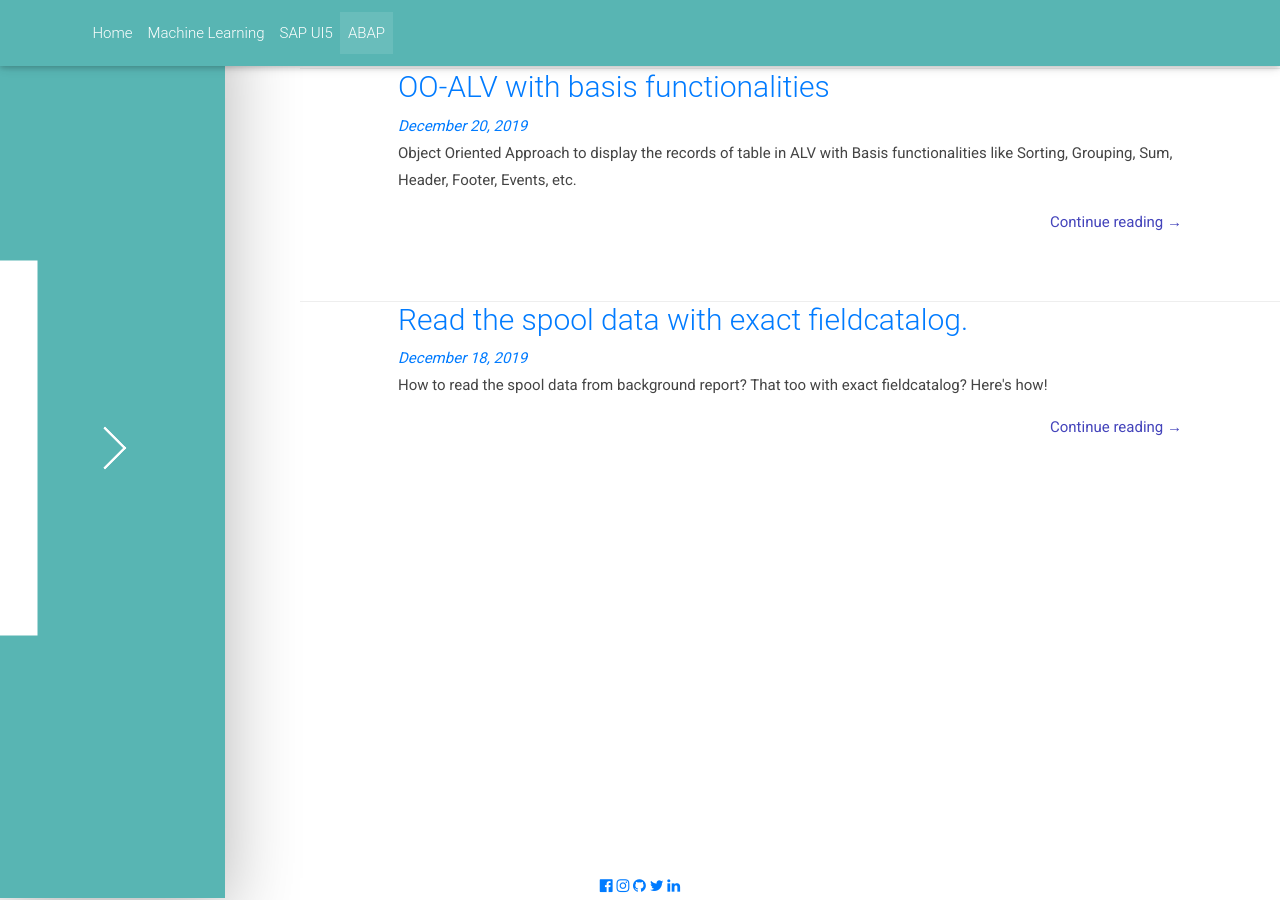
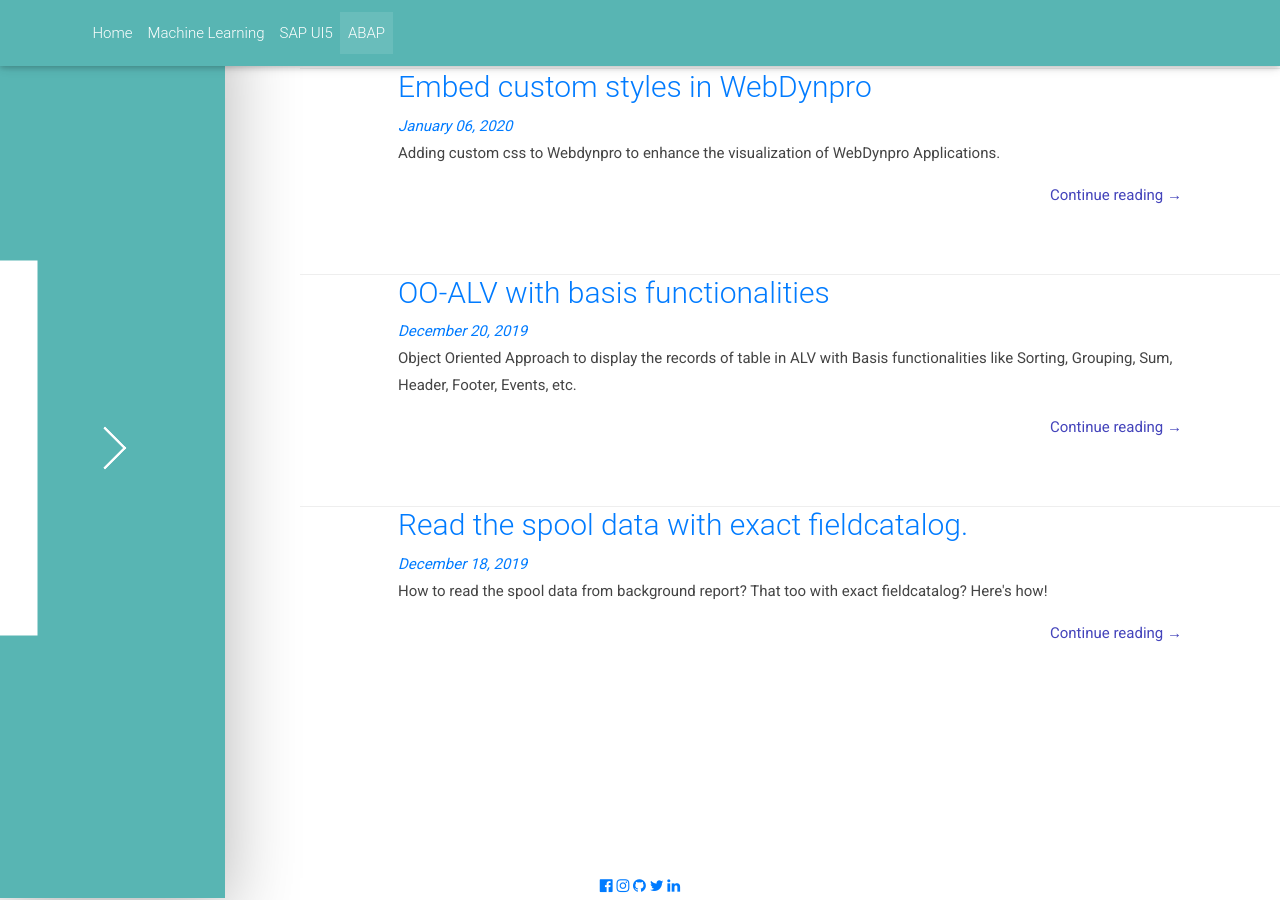
Before and after one commit to GauravChaudhary1/portfolio, a Jekyll site: the page built from abap/index.html, in a window 1280 px wide and 900 px high. Built offline with Jekyll 4.4.1, drawn with Linux system fonts in a browser that asks for light colours; nearby versions of some CDN libraries; some web fonts are replaced; library files that are not in the unit come from our copies.

```diff
--- /dev/null
+++ b/_posts/2020-01-06-WebDynproCSS.md
@@ -0,0 +1,8 @@
+---
+title: "Embed custom styles in WebDynpro"
+description: "Adding custom css to Webdynpro to enhance the visualization of WebDynpro Applications. "
+categories: [abap]
+tags: [webdynpro, css]
+---
+
+Post in Progress
```
Also changed, not shown: _includes/bloghead.html (+8 -0 lines), _includes/head.html (+8 -0 lines).
